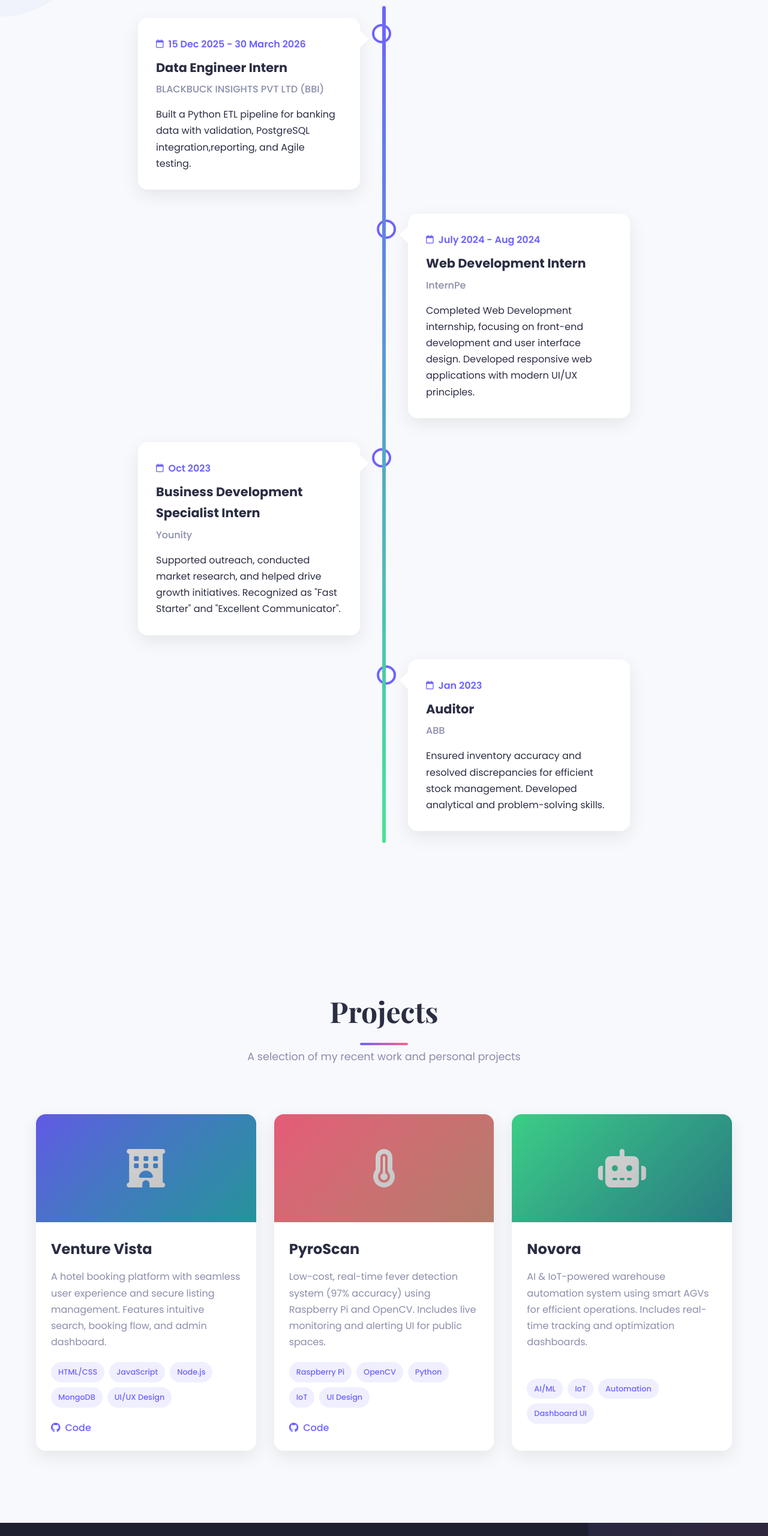
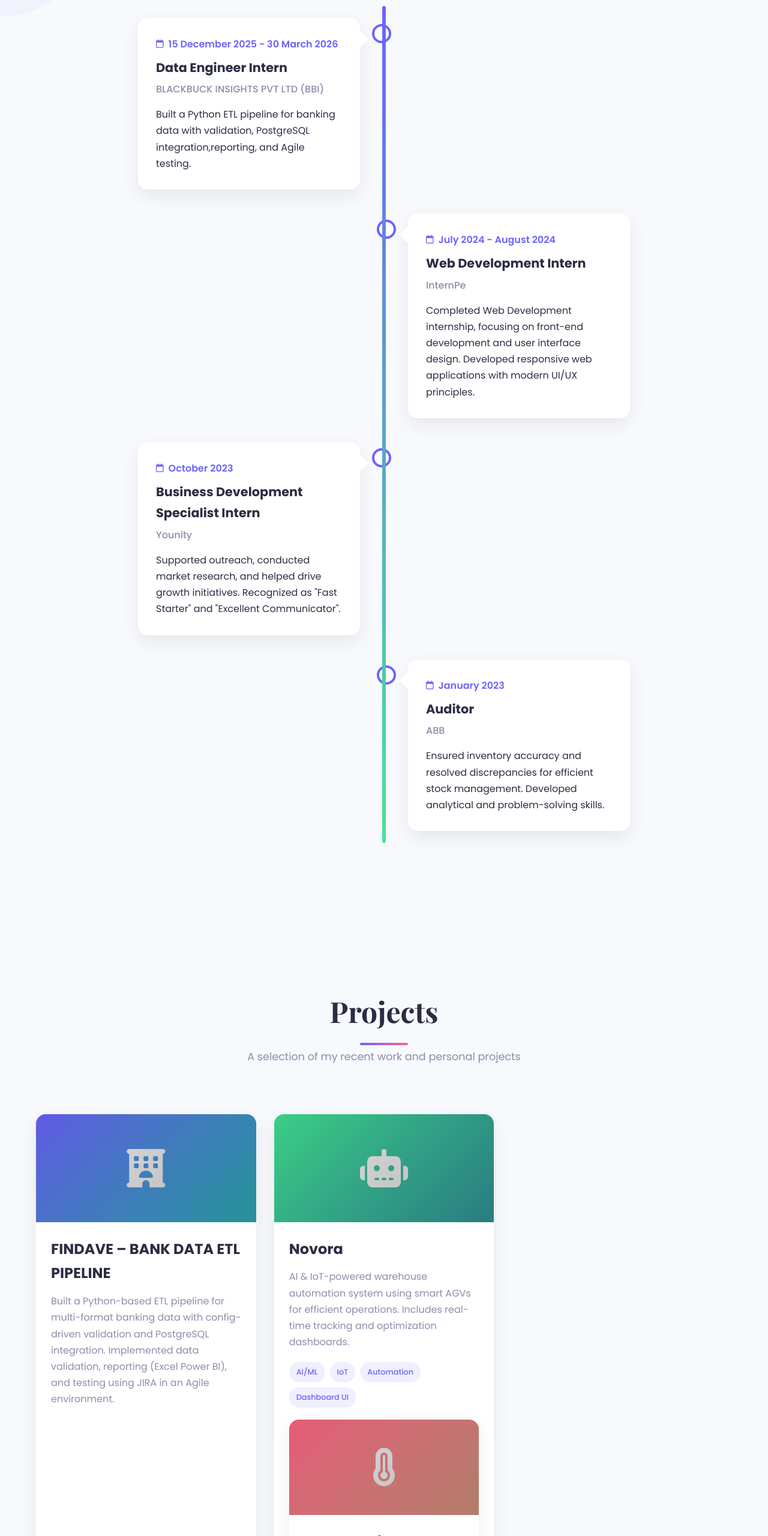
Before and after one commit to ShraddhaPatil3/shraddha-portfolio, a plain HTML site: page PORTFOLIO.html in a window 1280 px wide. Shown: the part 3152-5712 px from the top of the page at 60% size. Drawn offline with nearby package versions, Linux system fonts and the light colour scheme.

Commit message:
Update PORTFOLIO.html

```diff
--- a/PORTFOLIO.html
+++ b/PORTFOLIO.html
@@ -1413,7 +1413,7 @@
                     <div class="timeline-content">
                         <div class="timeline-date">
                             <i class="far fa-calendar"></i>
-                            15 Dec 2025 - 30 March 2026
+                            15 December 2025 - 30 March 2026
                         </div>
                         <div class="timeline-role">Data Engineer Intern</div>
                         <div class="timeline-company">BLACKBUCK INSIGHTS PVT LTD (BBI)</div>
@@ -1424,7 +1424,7 @@
                     <div class="timeline-content">
                         <div class="timeline-date">
                             <i class="far fa-calendar"></i>
-                            July 2024 - Aug 2024
+                            July 2024 - August 2024
                         </div>
                         <div class="timeline-role">Web Development Intern</div>
                         <div class="timeline-company">InternPe</div>
@@ -1435,7 +1435,7 @@
                     <div class="timeline-content">
                         <div class="timeline-date">
                             <i class="far fa-calendar"></i>
-                            Oct 2023
+                            October 2023
                         </div>
                         <div class="timeline-role">Business Development Specialist Intern</div>
                         <div class="timeline-company">Younity</div>
@@ -1446,7 +1446,7 @@
                     <div class="timeline-content">
                         <div class="timeline-date">
                             <i class="far fa-calendar"></i>
-                            Jan 2023
+                            January 2023
                         </div>
                         <div class="timeline-role">Auditor</div>
                         <div class="timeline-company">ABB</div>
@@ -1466,10 +1466,42 @@
         </div>
 
         <div class="projects-grid">
-            <!-- Venture Vista -->
+            <!-- FINDAVE -->
             <article class="project-card">
                 <div class="project-icon" style="background: linear-gradient(135deg, #6C63FF, #36D1DC);">
                     <i class="fas fa-hotel"></i>
+                </div>
+                <div class="project-content">
+                    <h3 class="project-title">FINDAVE – BANK DATA ETL PIPELINE</h3>
+                    <p class="project-description">Built a Python-based ETL pipeline for multi-format banking data with config-driven validation and PostgreSQL integration. Implemented data validation, reporting (Excel Power BI), and testing using JIRA in an Agile environment.</p>
+                    <div class="project-tech">
+                        <span class="tech-tag">Python</span>
+                        <span class="tech-tag">PostgreSQL</span>
+                        <span class="tech-tag">JIRA</span>
+                        <span class="tech-tag">Git</span>
+                        <span class="tech-tag">RDBMS</span>
+                    </div>
+
+                </div>
+            </article>
+            <!-- Novora -->
+            <article class="project-card">
+                <div class="project-icon" style="background: linear-gradient(135deg, #42E695, #3BB2B8);">
+                    <i class="fas fa-robot"></i>
+                </div>
+                <div class="project-content">
+                    <h3 class="project-title">Novora</h3>
+                    <p class="project-description">AI & IoT-powered warehouse automation system using smart AGVs for efficient operations. Includes real-time tracking and optimization dashboards.</p>
+                    <div class="project-tech">
+                        <span class="tech-tag">AI/ML</span>
+                        <span class="tech-tag">IoT</span>
+                        <span class="tech-tag">Automation</span>
+                        <span class="tech-tag">Dashboard UI</span>
+                    </div>
+            <!-- Venture Vista -->
+            <article class="project-card">
+                <div class="project-icon" style="background: linear-gradient(135deg, #FF6584, #FFB199);">
+                    <i class="fas fa-thermometer-full"></i>
                 </div>
                 <div class="project-content">
                     <h3 class="project-title">Venture Vista</h3>
@@ -1486,7 +1518,6 @@
                     </div>
                 </div>
             </article>
-
             <!-- PyroScan -->
             <article class="project-card">
                 <div class="project-icon" style="background: linear-gradient(135deg, #FF6584, #FFB199);">
@@ -1508,20 +1539,7 @@
                 </div>
             </article>
 
-            <!-- Novora -->
-            <article class="project-card">
-                <div class="project-icon" style="background: linear-gradient(135deg, #42E695, #3BB2B8);">
-                    <i class="fas fa-robot"></i>
-                </div>
-                <div class="project-content">
-                    <h3 class="project-title">Novora</h3>
-                    <p class="project-description">AI & IoT-powered warehouse automation system using smart AGVs for efficient operations. Includes real-time tracking and optimization dashboards.</p>
-                    <div class="project-tech">
-                        <span class="tech-tag">AI/ML</span>
-                        <span class="tech-tag">IoT</span>
-                        <span class="tech-tag">Automation</span>
-                        <span class="tech-tag">Dashboard UI</span>
-                    </div>
+
 
                 </div>
             </article>
```
